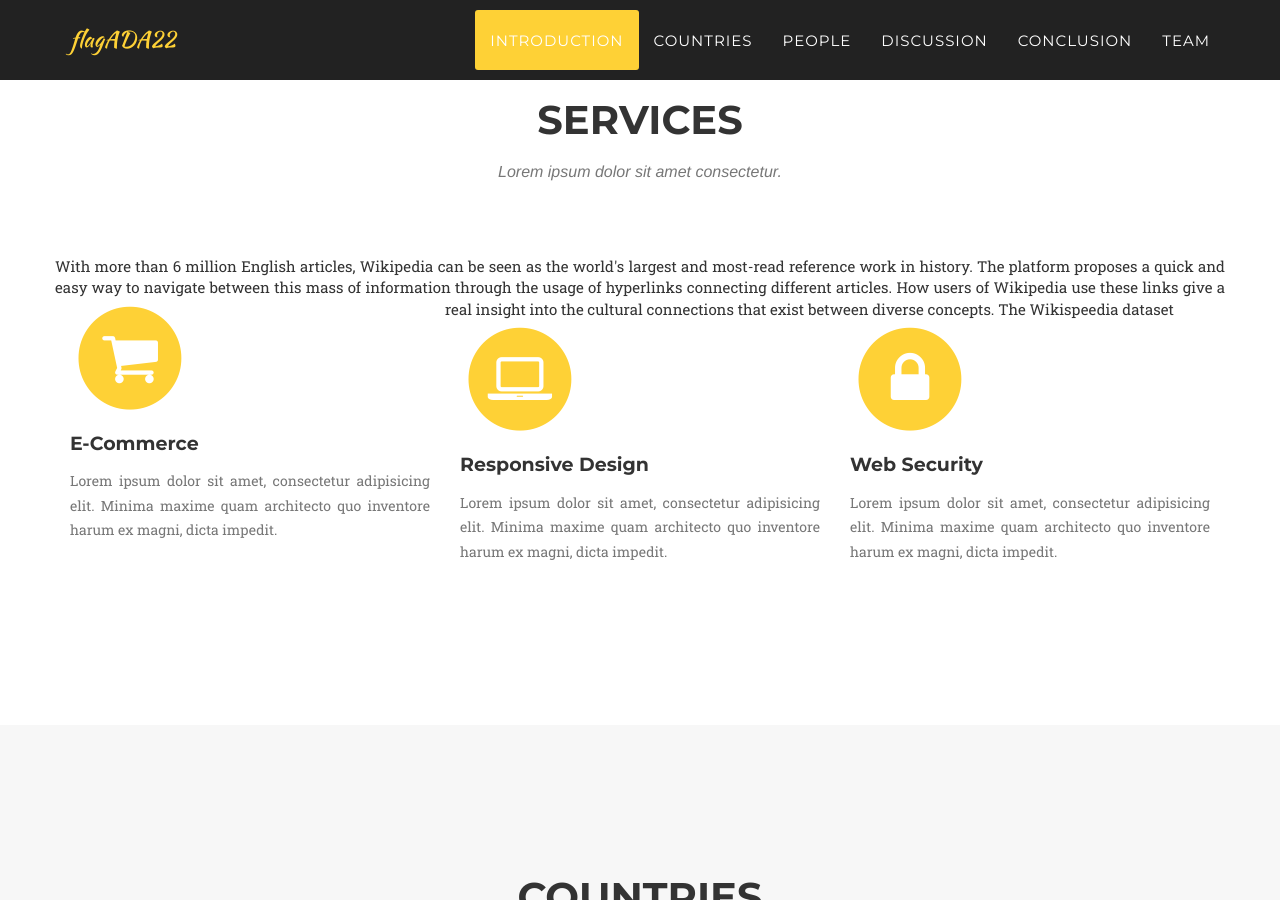
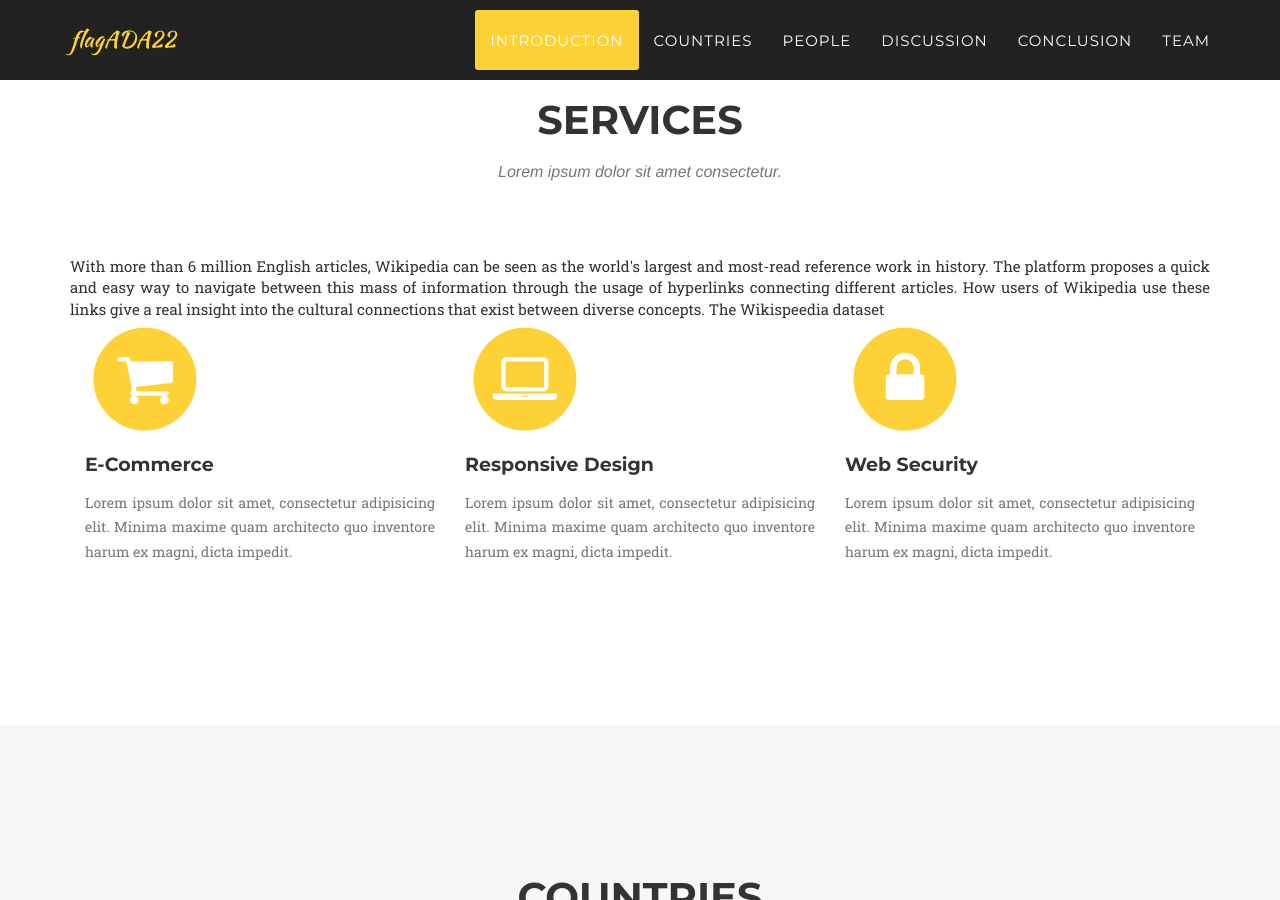
Before and after one commit to fbarde/ADA_Data_Story, a Jekyll site: the page built from index.html, in a window 1280 px wide and 900 px high, scrolled down 2159 px. Built offline with Jekyll 4.4.1, drawn with Linux system fonts in a browser that asks for light colours; some web fonts are replaced.

Commit message:
test text justified

```diff
--- a/_includes/introduction.html
+++ b/_includes/introduction.html
@@ -6,7 +6,7 @@
       <div class="col-lg-12 text-center">
         <h2 class="section-heading text-uppercase mb-3 tb-3">Introduction</h2>
 
-        <div class="section-subheading text-justify lead">
+        <div class="text-justify lead">
 
           I am sure you have already heard of Wikipedia, right ? Every high-school student has already used it
           in order to cook up the best presentation for his History class !  With more than 6 million English
@@ -17,6 +17,7 @@
           to the one of the Americas, but not only ! Indeed, these hyperlinks can give a real insight into the
           cultural connections that exist between diverse concepts, such as historical figures and geographical
           locations. A game, Wikispeedia provides even more information in that direction !
+
           <br><br>
 
           <h4 class="section-heading mt-3 mb-3 tb-3">Wikispeedia who?</h4>
--- a/_includes/services.html
+++ b/_includes/services.html
@@ -7,7 +7,7 @@
                     <h3 class="section-subheading text-muted">Lorem ipsum dolor sit amet consectetur.</h3>
                 </div>
             </div>
-            <div class="row text-justify">
+            <div class="text-justify">
                 With more than 6 million English articles, Wikipedia can be seen as the world's largest and most-read
                 reference work in history. The platform proposes a quick and easy way to navigate between this mass of
                 information through the usage of hyperlinks connecting different articles. How users of Wikipedia use
```
